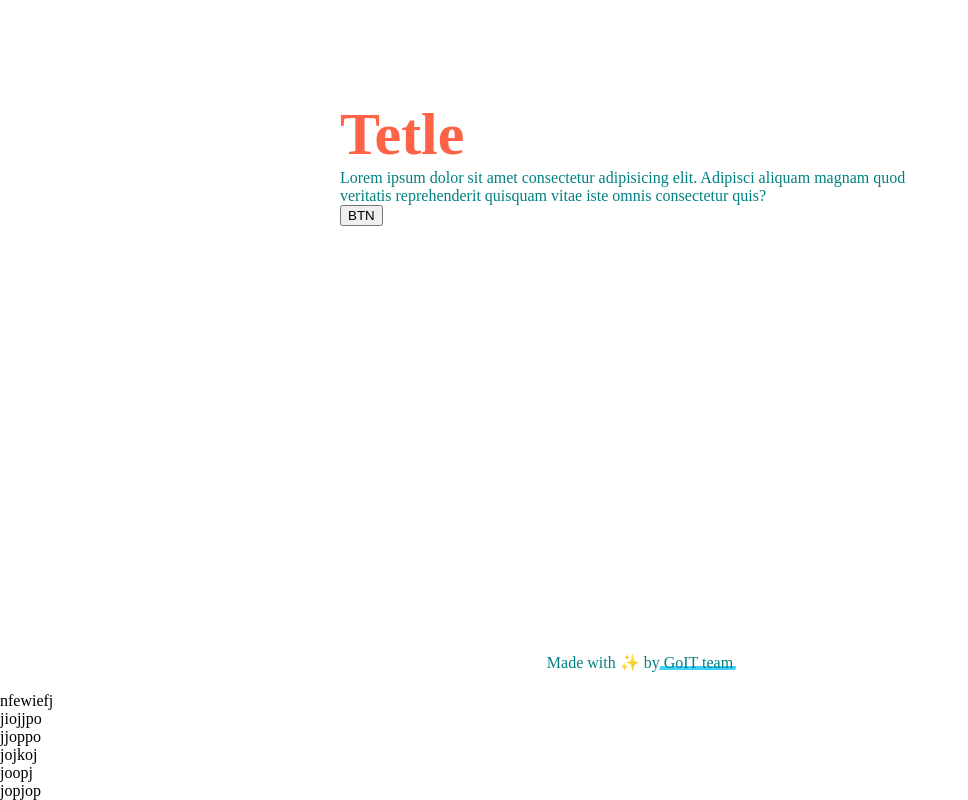
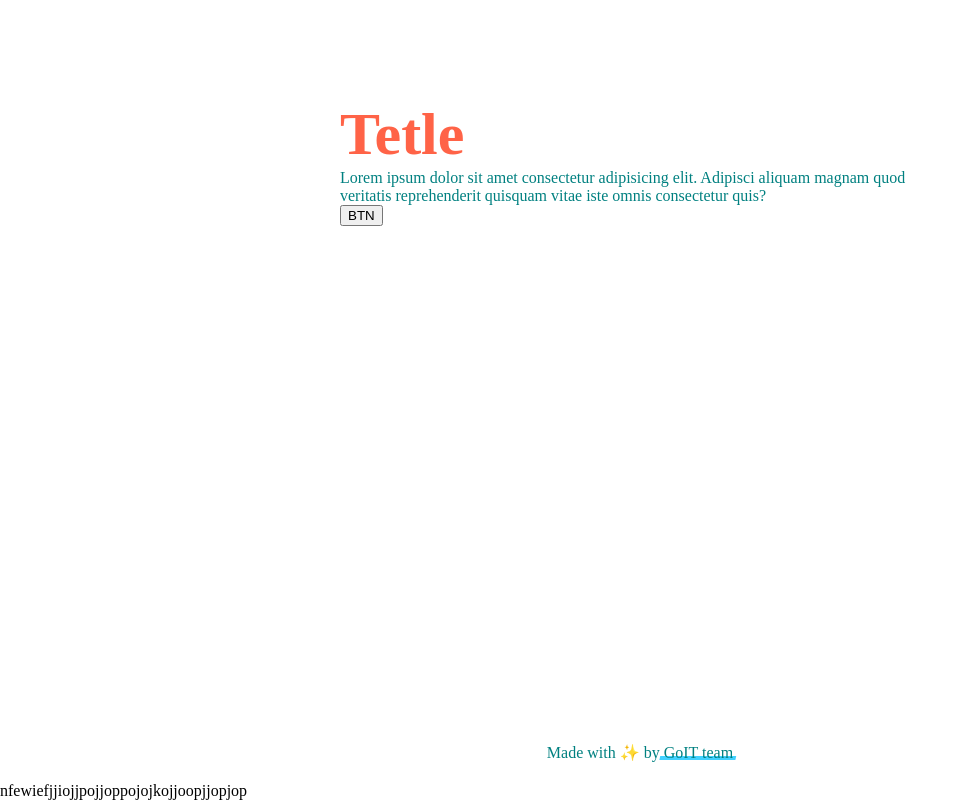
Before and after one commit to ArtGoIt/team-proj, a website built with Vite: page src/index.html in a window 1280 px wide. Shown: the whole page, without its empty margins (0-968 px from the left). Built offline with nearby package versions, Linux system fonts and the light colour scheme.

Commit message:
add class

```diff
--- a/src/partials/portfolio.html
+++ b/src/partials/portfolio.html
@@ -1,4 +1,4 @@
-<ul>
+<ul class="portfolio-list">
   <li>nfewiefj</li>
   <li>jiojjpo</li>
   <li>jjoppo</li>
```
